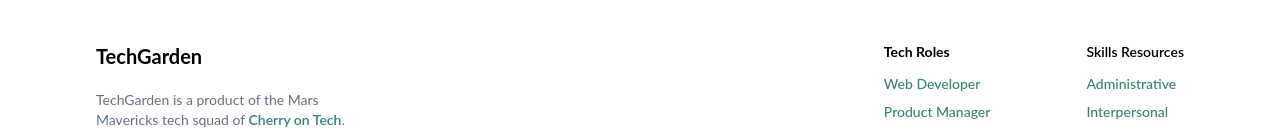
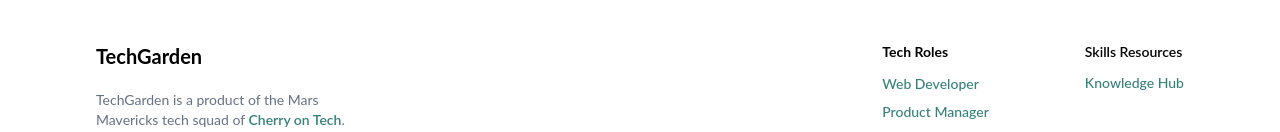
Before and after one commit to cherryontech/TechGarden, a React (Create React App) app: page / in a window 1280 px wide. Shown: the part 820-952 px from the top of the page. Built offline with nearby package versions, Linux system fonts and the light colour scheme.

Commit message:
replace footer links skills resources with knowledge hub

```diff
--- a/src/components/Footer.js
+++ b/src/components/Footer.js
@@ -7,8 +7,6 @@
     { name: "Product Manager", path: "/product-manager" },
     { name: "UX Designer", path: "/ux-designer" },
   ];
-
-  const skillsResources = ["Administrative", "Interpersonal", "Technical"];
 
   const socialIcons = [
     {
@@ -91,16 +89,14 @@
             <p className="text-sm text-black font-semibold pb-2">
               Skills Resources
             </p>
-            <ul>
-              {skillsResources.map((resource) => (
-                <li
-                  key={resource}
-                  className="text-sm text-darker-cyan font-medium py-1"
-                >
-                  <Link to="#">{resource}</Link>
-                </li>
-              ))}
-            </ul>
+
+            <Link
+              to="/knowledge-hub"
+              className="text-sm text-darker-cyan hover:text-darkest-cyan font-medium py-1"
+              onClick={handleLinkClick}
+            >
+              Knowledge Hub
+            </Link>
           </div>
         </div>
       </div>
```
